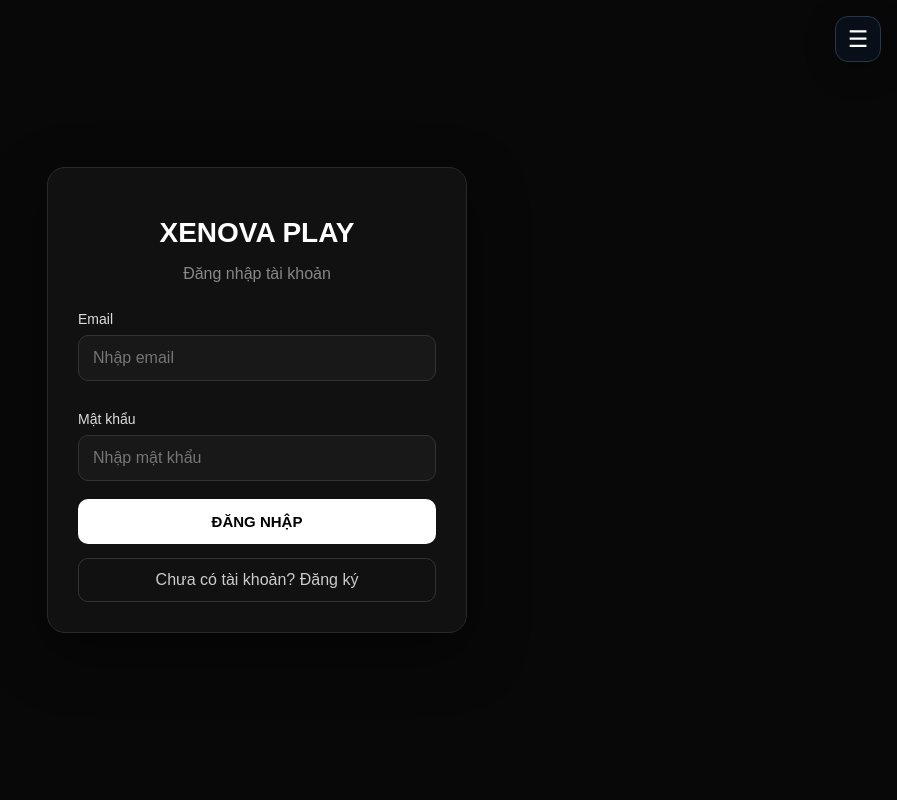
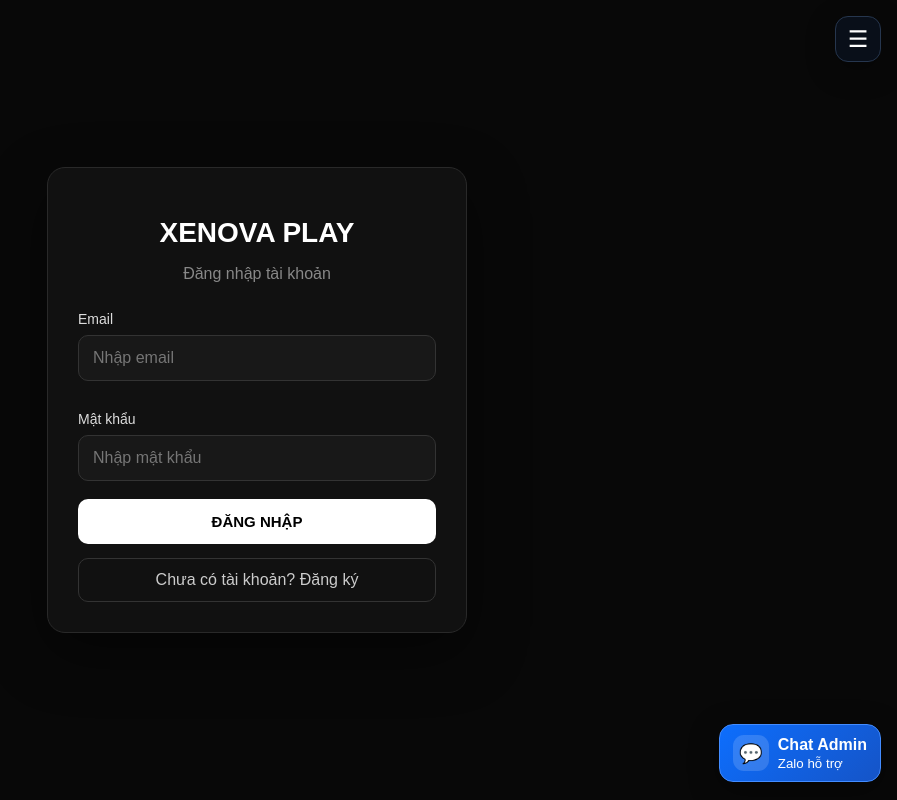
Before and after one commit to trantuyen7cdz-svg/-xenova-play, a Next.js app: page /login in a window 1280 px wide. Shown: the whole page, without its empty margins (383-1280 px from the left). Built offline with nearby package versions, Linux system fonts and the light colour scheme; no server answers.

Commit message:
Update layout.js

```diff
--- a/app/layout.js
+++ b/app/layout.js
@@ -1,11 +1,13 @@
 import "./globals.css";
 import Menu from "./components/Menu";
+import ChatButton from "./components/ChatButton";
 
 export default function RootLayout({ children }) {
   return (
     <html lang="vi">
       <body>
         <Menu />
+        <ChatButton />
         {children}
       </body>
     </html>
```
